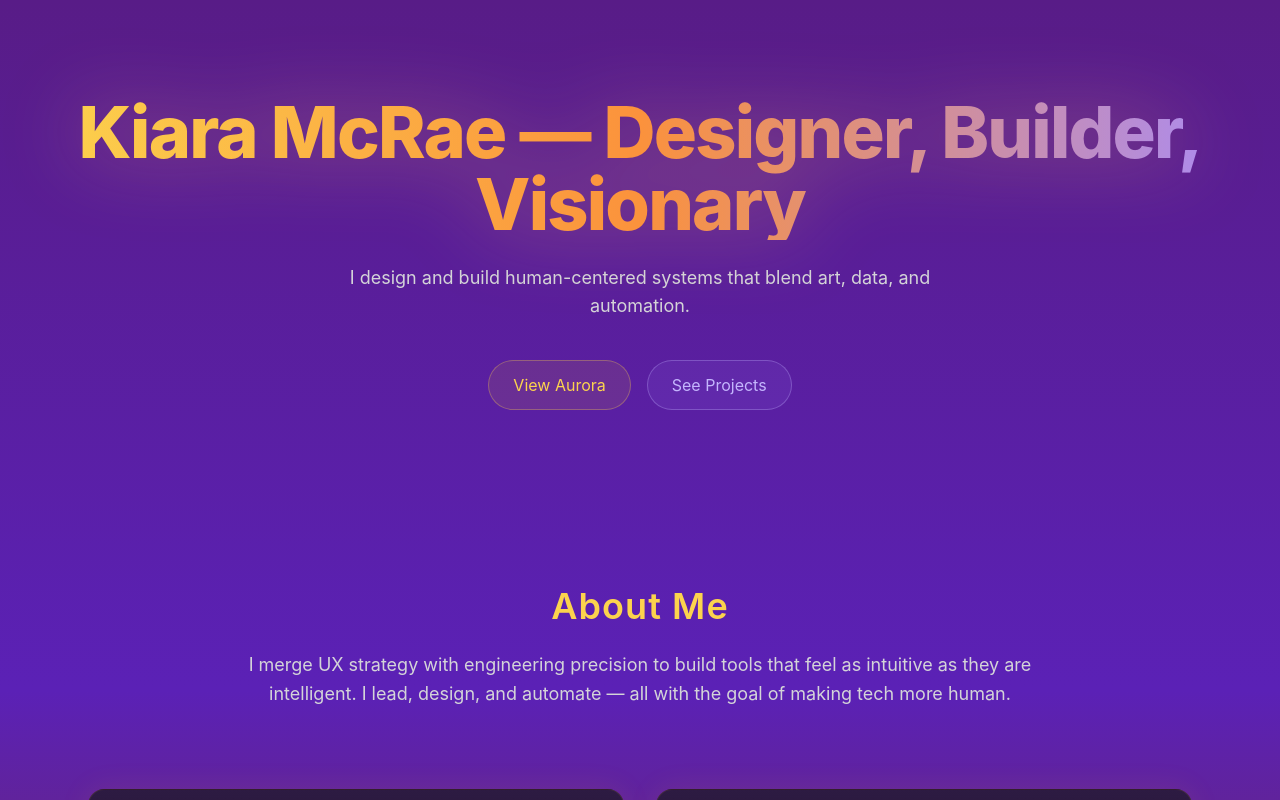
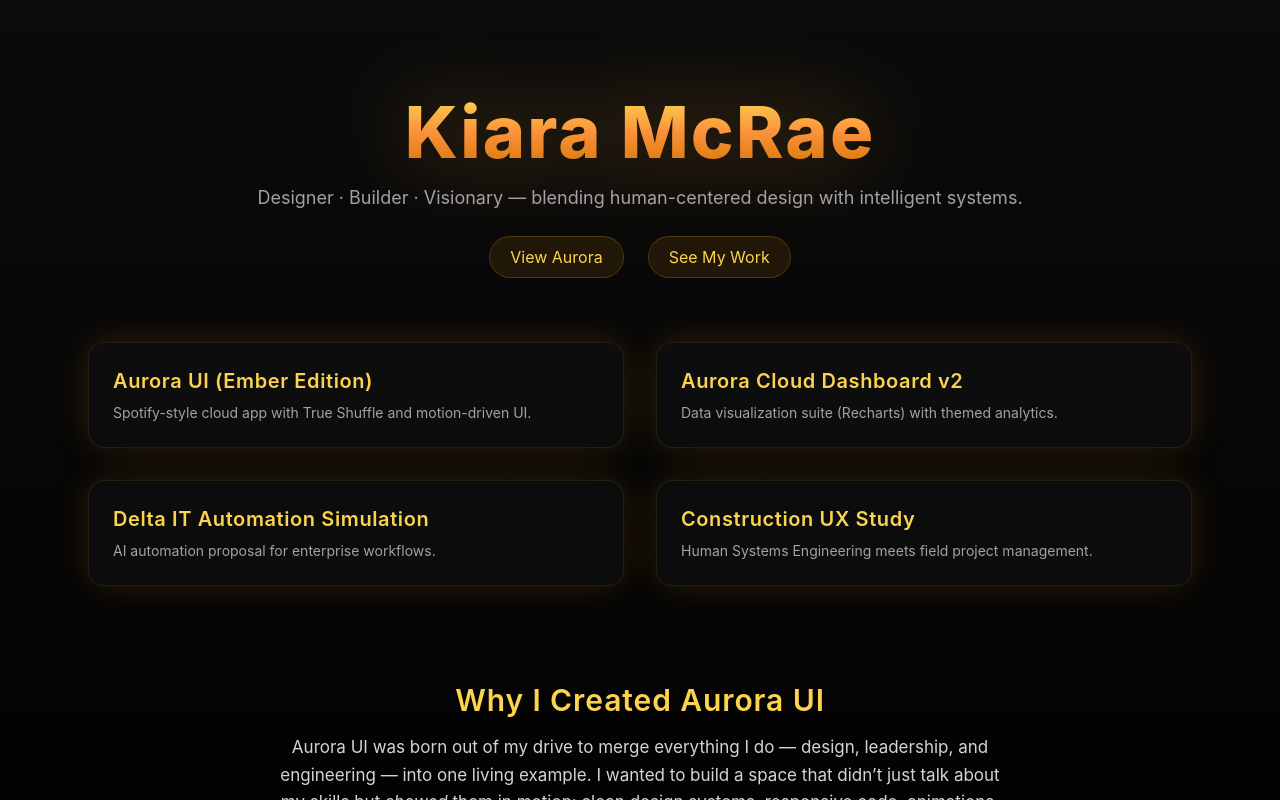
Before and after one commit to pythonprincessux/Aurora-UI, a Next.js app: page /visual-design in a window 1280 px wide. Built offline with nearby package versions, Linux system fonts and the light colour scheme.

Commit message:
✨ Updated Visual Design page, added About Me + Digital Resume + Contact footer

```diff
--- a/package.json
+++ b/package.json
@@ -10,6 +10,7 @@
   },
   "dependencies": {
     "autoprefixer": "^10.4.19",
+    "build": "^0.1.4",
     "chart.js": "^4.5.1",
     "framer-motion": "^12.23.24",
     "lucide-react": "^0.545.0",
--- a/src/app/visual-design/page.tsx
+++ b/src/app/visual-design/page.tsx
@@ -1,125 +1,213 @@
 "use client";
 
-import { motion } from "framer-motion";
+import React from "react";
 import Link from "next/link";
 
 export default function VisualDesignPage() {
-  const projects = [
-    {
-      title: "🔥 Aurora UI (Ember Edition)",
-      desc: "Spotify-style cloud app with True Shuffle and glowing gradients. Built with Next.js + Tailwind + TypeScript.",
-      link: "/projects/aurora",
-    },
-    {
-      title: "📊 Aurora Cloud Dashboard v2",
-      desc: "Real-time analytics with animated counters and data visualization powered by Recharts and Framer Motion.",
-      link: "/dashboard",
-    },
-    {
-      title: "✈️ Delta IT Internship Simulation",
-      desc: "AI-powered automation proposal combining UiPath workflows and Google Cloud data processing.",
-      link: "/projects/delta-it",
-    },
-    {
-      title: "🏗️ Construction UX Study",
-      desc: "Human Systems Engineering meets project management — improving on-site communication through UX design.",
-      link: "/projects/construction-ux",
-    },
-  ];
-
   return (
-    <main className="min-h-screen bg-gradient-to-b from-purple-900 via-violet-800 to-orange-900 text-zinc-100">
-      {/* Hero Banner */}
-      <section className="text-center py-24 px-6">
-        <motion.h1
-          initial={{ opacity: 0, y: 20 }}
-          animate={{ opacity: 1, y: 0 }}
-          transition={{ duration: 0.6 }}
-          className="text-6xl sm:text-7xl font-extrabold tracking-tight text-transparent bg-clip-text bg-gradient-to-r from-amber-300 via-orange-400 to-violet-400 drop-shadow-[0_0_40px_rgba(255,180,100,0.4)]"
+    <main className="min-h-screen bg-gradient-to-b from-[#0b0b0b] via-black to-[#1a0e08] text-zinc-200">
+      {/* Hero */}
+      <section className="relative text-center pt-24 pb-16 px-6">
+        <h1
+          className="text-6xl sm:text-7xl font-extrabold text-transparent bg-clip-text
+                     bg-gradient-to-b from-amber-300 via-orange-400 to-amber-600
+                     drop-shadow-[0_0_45px_rgba(255,170,50,0.4)] animate-pulse-slow"
         >
-          Kiara McRae — Designer, Builder, Visionary
-        </motion.h1>
-
-        <motion.p
-          initial={{ opacity: 0, y: 15 }}
-          animate={{ opacity: 1, y: 0 }}
-          transition={{ delay: 0.3 }}
-          className="mt-6 max-w-2xl mx-auto text-lg text-zinc-300"
-        >
-          I design and build human-centered systems that blend art, data, and automation.
-        </motion.p>
-
-        <div className="mt-10 flex justify-center gap-4">
+          Kiara McRae
+        </h1>
+        <p className="mt-4 text-lg text-zinc-400">
+          Designer · Builder · Visionary — blending human-centered design with intelligent systems.
+        </p>
+        <div className="mt-6 flex justify-center gap-6">
           <Link
             href="/"
-            className="px-6 py-3 rounded-full bg-amber-400/10 border border-amber-300/30 text-amber-300 hover:bg-amber-400/20 transition-all"
+            className="rounded-full bg-amber-500/10 border border-amber-400/20 px-5 py-2 text-amber-300
+                       hover:bg-amber-500/20 transition-all duration-300"
           >
             View Aurora
           </Link>
           <Link
             href="/projects"
-            className="px-6 py-3 rounded-full bg-violet-400/10 border border-violet-300/30 text-violet-300 hover:bg-violet-400/20 transition-all"
+            className="rounded-full bg-amber-500/10 border border-amber-400/20 px-5 py-2 text-amber-300
+                       hover:bg-amber-500/20 transition-all duration-300"
           >
-            See Projects
+            See My Work
           </Link>
         </div>
       </section>
 
-      {/* About Me */}
-      <section className="max-w-4xl mx-auto px-6 py-20 text-center">
-        <motion.h2
-          initial={{ opacity: 0 }}
-          animate={{ opacity: 1 }}
-          transition={{ delay: 0.2 }}
-          className="text-4xl font-semibold text-amber-300 mb-6"
-        >
-          About Me
-        </motion.h2>
-        <motion.p
-          initial={{ opacity: 0, y: 10 }}
-          animate={{ opacity: 1, y: 0 }}
-          transition={{ delay: 0.3 }}
-          className="text-lg text-zinc-300 leading-relaxed"
-        >
-          I merge UX strategy with engineering precision to build tools that feel as intuitive as
-          they are intelligent. I lead, design, and automate — all with the goal of making tech more
-          human.
-        </motion.p>
-      </section>
-
       {/* Project Gallery */}
-      <section className="max-w-6xl mx-auto px-6 pb-24 grid grid-cols-1 sm:grid-cols-2 lg:grid-cols-2 gap-8">
-        {projects.map((p, i) => (
-          <motion.div
+      <section className="mx-auto max-w-6xl px-6 pb-24 grid gap-8 md:grid-cols-2">
+        {[
+          {
+            title: "Aurora UI (Ember Edition)",
+            desc: "Spotify-style cloud app with True Shuffle and motion-driven UI.",
+            link: "/dashboard",
+          },
+          {
+            title: "Aurora Cloud Dashboard v2",
+            desc: "Data visualization suite (Recharts) with themed analytics.",
+            link: "/dashboard/v2",
+          },
+          {
+            title: "Delta IT Automation Simulation",
+            desc: "AI automation proposal for enterprise workflows.",
+            link: "#",
+          },
+          {
+            title: "Construction UX Study",
+            desc: "Human Systems Engineering meets field project management.",
+            link: "#",
+          },
+        ].map((proj, i) => (
+          <Link
             key={i}
-            whileHover={{ scale: 1.03 }}
-            transition={{ duration: 0.25 }}
-            className="rounded-2xl p-6 bg-gradient-to-b from-zinc-900/70 to-black/70 border border-amber-400/10 shadow-[0_0_30px_rgba(255,170,60,0.1)] hover:shadow-[0_0_50px_rgba(255,190,80,0.25)]"
+            href={proj.link}
+            className="group rounded-2xl border border-amber-400/10 bg-zinc-900/40 p-6
+                       shadow-[0_0_35px_rgba(255,170,40,0.15)] hover:shadow-[0_0_55px_rgba(255,200,60,0.28)]
+                       transition-all duration-300"
           >
-            <h3 className="text-xl font-semibold text-amber-300 mb-2">{p.title}</h3>
-            <p className="text-sm text-zinc-400">{p.desc}</p>
-            <Link href={p.link} className="mt-4 inline-block text-amber-400 text-sm font-medium hover:text-amber-300">
-              Explore →
-            </Link>
-          </motion.div>
+            <h3 className="text-amber-300 text-xl font-semibold mb-2">
+              {proj.title}
+            </h3>
+            <p className="text-zinc-400 text-sm">{proj.desc}</p>
+          </Link>
         ))}
       </section>
 
-      {/* Contact + Footer */}
-      <footer className="text-center py-10 text-sm text-zinc-400 border-t border-zinc-800">
-        <p>
-          ✨ Designed & built by <strong className="text-amber-300">Kiara McRae</strong> ✨
+      {/* Why Aurora Section */}
+      <section className="mx-auto max-w-3xl px-6 pb-24 text-center">
+        <h2 className="text-3xl font-semibold text-amber-300 mb-4">
+          Why I Created Aurora UI
+        </h2>
+        <p className="text-zinc-300 leading-relaxed text-[17px]">
+          Aurora UI was born out of my drive to merge everything I do — design, leadership,
+          and engineering — into one living example. I wanted to build a space that didn’t
+          just talk about my skills but <em>showed</em> them in motion: clean design systems,
+          responsive code, animations, and real interactivity. It started as a technical
+          challenge but became a full reflection of who I am — someone who delivers beauty,
+          logic, and purpose in every project.
         </p>
-        <div className="mt-4 flex justify-center gap-6 text-amber-300 text-sm">
-          <a href="https://linkedin.com/in/kiaramcrae" target="_blank" rel="noopener noreferrer">
+      </section>
+
+      {/* About Me */}
+      <section className="mx-auto max-w-3xl px-6 pb-6 text-center">
+        <h2 className="text-3xl font-semibold text-amber-300 mb-4">About Me</h2>
+
+        <div className="space-y-5 text-zinc-300 leading-relaxed text-[17px]">
+          <p>
+            I design and build systems that feel effortless. My work sits at the intersection of{" "}
+            <span className="text-amber-300">UX strategy</span>,{" "}
+            <span className="text-amber-300">front-end engineering</span>, and{" "}
+            <span className="text-amber-300">automation</span> — translating messy, real-world
+            constraints into products that look sharp and perform even sharper.
+          </p>
+          <p>
+            I’m comfortable owning the full stack of delivery: shaping the problem, crafting the
+            interaction model, prototyping with production-ready code, and instrumenting the
+            experience so we can learn and iterate fast. I love motion as a teaching tool — subtle
+            animation that guides the eye and reduces cognitive load.
+          </p>
+          <p>
+            Recent focus areas: resilient UI patterns, data visualizations that actually inform
+            decisions, and “human-in-the-loop” workflows where AI assists without taking over.
+          </p>
+          <p>
+            I lead with empathy and vision. My background in operations, leadership, and human
+            systems engineering gives me a unique lens — I see how design decisions ripple through
+            teams, workflows, and outcomes. I care deeply about equity, clarity, and making tech
+            <em> feel human</em> again.
+          </p>
+          <p className="text-zinc-400">
+            TL;DR — I lead, design, and automate with taste. If you value velocity and craft,
+            we’ll get along.
+          </p>
+        </div>
+      </section>
+
+      {/* Digital Resume */}
+      <section className="mx-auto max-w-3xl px-6 pb-24 text-center">
+        <h2 className="text-3xl font-semibold text-amber-300 mb-4">
+          Digital Résumé
+        </h2>
+        <p className="text-zinc-400 mb-6">
+          Explore my experience, certifications, and impact metrics in one place.
+        </p>
+        <a
+          href="https://drive.google.com/file/d/1JbD9YourResumeLinkHere/view?usp=sharing"
+          target="_blank"
+          rel="noopener noreferrer"
+          className="rounded-full bg-amber-500/10 border border-amber-400/20 px-6 py-2 text-amber-300
+                     hover:bg-amber-500/20 hover:text-amber-200 transition-all duration-300"
+        >
+          📄 View My Resume
+        </a>
+      </section>
+
+      {/* Contact / CTA */}
+      <section className="mx-auto max-w-3xl px-6 pb-28 text-center">
+        <h2 className="text-2xl font-semibold text-amber-300 mb-6">
+          Let’s Connect
+        </h2>
+
+        <p className="text-zinc-400 mb-8">
+          Whether it’s building beautiful systems, leading teams, or designing for scale —
+          I’m always open to meaningful collaborations and forward-thinking opportunities.
+        </p>
+
+        {/* Glowing “Let’s Work Together” pulse */}
+        <p className="text-amber-400 text-lg font-medium mb-10 animate-pulse-slow drop-shadow-[0_0_25px_rgba(255,170,40,0.45)]">
+          ✨ Let’s Work Together ✨
+        </p>
+
+        <div className="flex flex-wrap items-center justify-center gap-4">
+          {/* LinkedIn */}
+          <a
+            href="https://www.linkedin.com/in/kiara-mcraetopperformer"
+            target="_blank"
+            rel="noopener noreferrer"
+            aria-label="LinkedIn"
+            className="rounded-full bg-amber-500/10 border border-amber-400/20 px-5 py-2 text-amber-300
+                       hover:bg-amber-500/20 hover:text-amber-200 transition-all duration-300"
+          >
             LinkedIn
           </a>
-          <a href="https://github.com/kiaramcrae" target="_blank" rel="noopener noreferrer">
+
+          {/* Gmail */}
+          <a
+            href="https://mail.google.com/mail/?view=cm&fs=1&to=kiarammcrae@gmail.com&su=Let's%20Connect%20via%20Aurora%20UI&body=Hi%20Kiara%2C%0A%0AI%20just%20explored%20Aurora%20UI%20and%20wanted%20to%20connect%20because..."
+            target="_blank"
+            rel="noopener noreferrer"
+            aria-label="Email Kiara McRae"
+            className="rounded-full bg-amber-500/10 border border-amber-400/20 px-5 py-2 text-amber-300
+                       hover:bg-amber-500/20 hover:text-amber-200 transition-all duration-300"
+          >
+            Email Me
+          </a>
+
+          {/* Phone */}
+          <a
+            href="tel:6787708243"
+            aria-label="Call Kiara McRae"
+            className="rounded-full bg-amber-500/10 border border-amber-400/20 px-5 py-2 text-amber-300
+                       hover:bg-amber-500/20 hover:text-amber-200 transition-all duration-300"
+          >
+            📞 Call Me
+          </a>
+
+          {/* GitHub */}
+          <a
+            href="https://github.com/pythonprincessux"
+            target="_blank"
+            rel="noopener noreferrer"
+            aria-label="GitHub"
+            className="rounded-full bg-amber-500/10 border border-amber-400/20 px-5 py-2 text-amber-300
+                       hover:bg-amber-500/20 hover:text-amber-200 transition-all duration-300"
+          >
             GitHub
           </a>
-          <a href="mailto:kiarammcrae@gmail.com">Email</a>
         </div>
-      </footer>
+      </section>
     </main>
   );
 }
```
Also changed, not shown: 1 other file (tests, documents, lock files or other folders).
